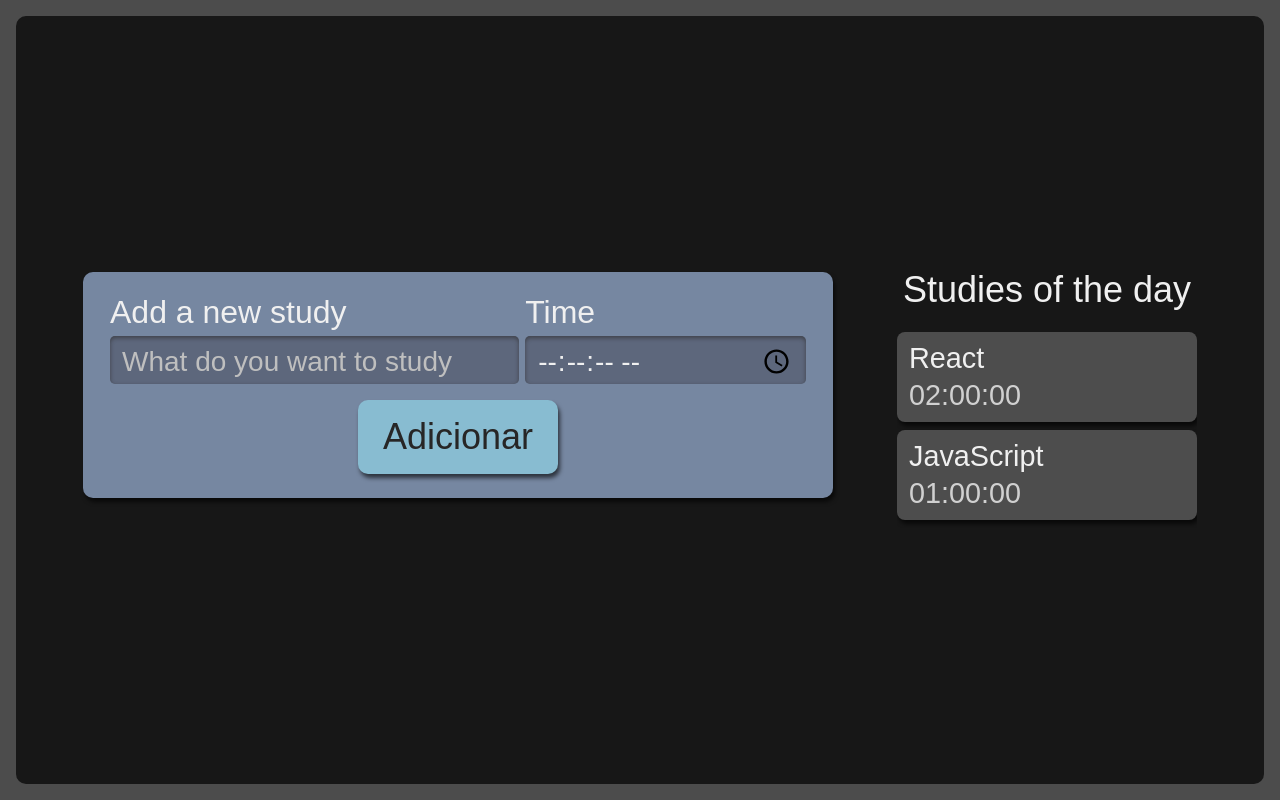
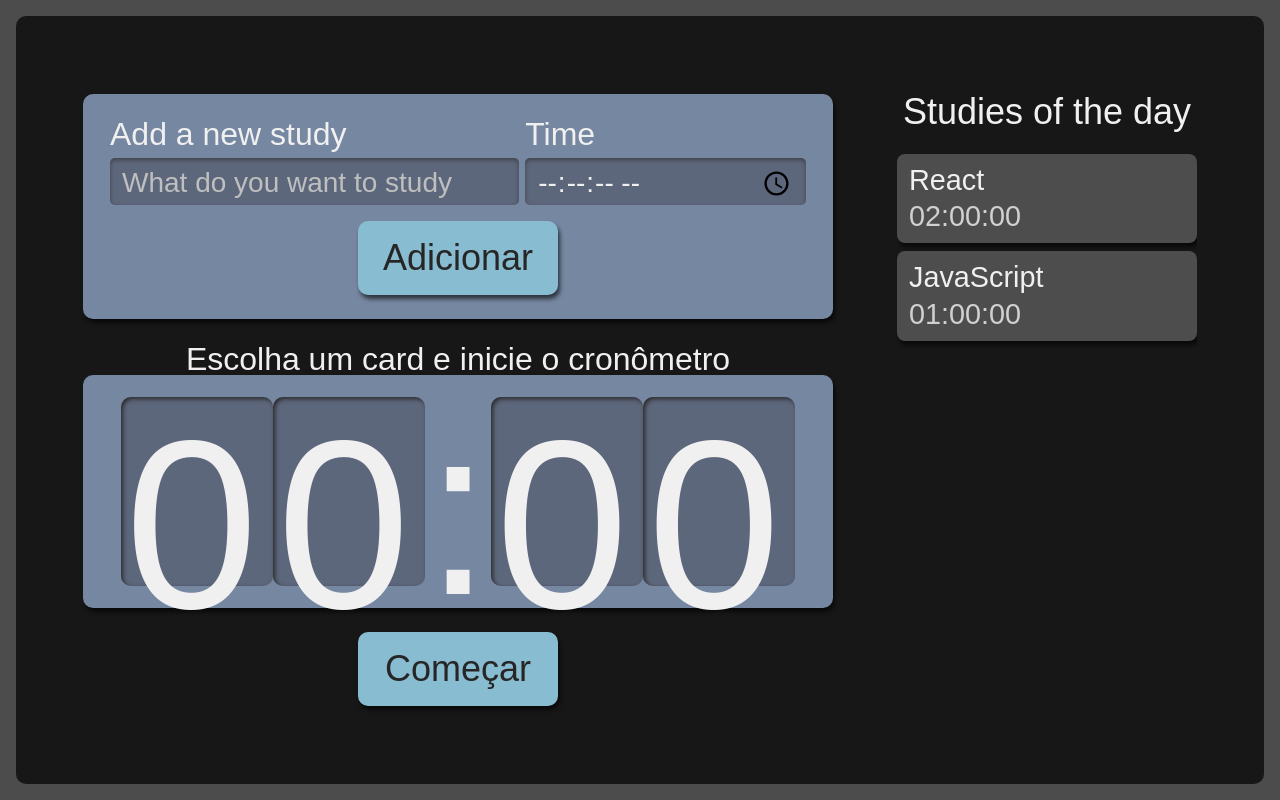
Before and after one commit to wellingtonfernandesbarbosa/task-timer, a React (Create React App) app: page / in a window 1280 px wide. Built offline with nearby package versions, Linux system fonts and the light colour scheme.

Commit message:
Add Chronometer component
This commit adds the Chronometer component, including a message, a Clock component, and a 'Start' button.

```diff
--- /dev/null
+++ b/src/components/Chronometer/Chronometer.module.scss
@@ -0,0 +1,59 @@
+.chronometer {
+  display: flex;
+  flex-direction: column;
+  align-items: center;
+  grid-area: cronometro;
+
+  .clockWrapper {
+    align-items: center;
+    background-color: #7687A1;
+    border-radius: 10px;
+    box-shadow: 2px 4px 4px #0000009F;
+    box-sizing: border-box;
+    display: flex;
+    font-size: 5rem;
+    justify-content: center;
+    margin-bottom: 24px;
+    padding: 16px 12px;
+    width: 100%;
+  }
+
+  .title {
+    font-size: 2rem;
+  }
+
+  button {
+    background-color: #88bcd1;
+    border-radius: 10px;
+    box-shadow: 2px 4px 4px #0000009F;
+    color: #272626;
+    cursor: pointer;
+    font-size: 1.25rem;
+    padding: 16px;
+    width: 150px;
+
+    &:active {
+      background-color: #7CA6B7;
+      box-shadow: 2px 2px 4px #0000009F inset;
+      cursor: auto;
+    }
+  }
+
+  @media screen and (min-width:1280px) {
+
+    .clockWrapper{
+      font-size: 15rem;
+    }
+
+    p {
+      font-size: 2rem;
+    }
+
+    button {
+      grid-column-start: span 2;
+      justify-self: center;
+      width: 200px;
+      font-size: 2.25rem;
+    }
+  }
+}
--- /dev/null
+++ b/src/components/Chronometer/Clock/Clock.module.scss
@@ -0,0 +1,21 @@
+.clockNumber {
+  background-color: #5D677C;
+  box-shadow: 2px 2px 4px #2B2B2B inset;
+  height: 3.6rem;
+  width: 3rem;
+  padding: 8px 4px;
+  border-radius: 10px;
+
+  @media screen and (min-width:1280px) {
+    height: 10.8rem;
+    width: 9rem;
+  }
+}
+
+.clockDivision {
+  height: 4.2rem;
+
+  @media screen and (min-width:1280px) {
+    height: 12.6rem;
+  }
+}
--- /dev/null
+++ b/src/components/Chronometer/Clock/index.tsx
@@ -0,0 +1,13 @@
+import styles from "./Clock.module.scss";
+
+export default function Clock() {
+  return (
+    <>
+      <span className={styles.clockNumber}>0</span>
+      <span className={styles.clockNumber}>0</span>
+      <span className={styles.clockDivision}>:</span>
+      <span className={styles.clockNumber}>0</span>
+      <span className={styles.clockNumber}>0</span>
+    </>
+  );
+}
--- /dev/null
+++ b/src/components/Chronometer/index.tsx
@@ -0,0 +1,15 @@
+import Button from "../Button";
+import Clock from "./Clock";
+import styles from "./Chronometer.module.scss";
+
+export default function Chronometer() {
+  return (
+    <div className={styles.chronometer}>
+      <p className={styles.title}>Escolha um card e inicie o cronômetro</p>
+      <div className={styles.clockWrapper}>
+        <Clock />
+      </div>
+      <Button>Começar</Button>
+    </div>
+  );
+}
--- a/src/pages/App/App.tsx
+++ b/src/pages/App/App.tsx
@@ -1,3 +1,4 @@
+import Chronometer from "../../components/Chronometer";
 import Form from "../../components/Form";
 import List from "../../components/List";
 import styles from './App.module.scss';
@@ -7,6 +8,7 @@
     <div className={styles.AppStyle}>
       <Form />
       <List />
+      <Chronometer />
     </div>
   );
 }
```
